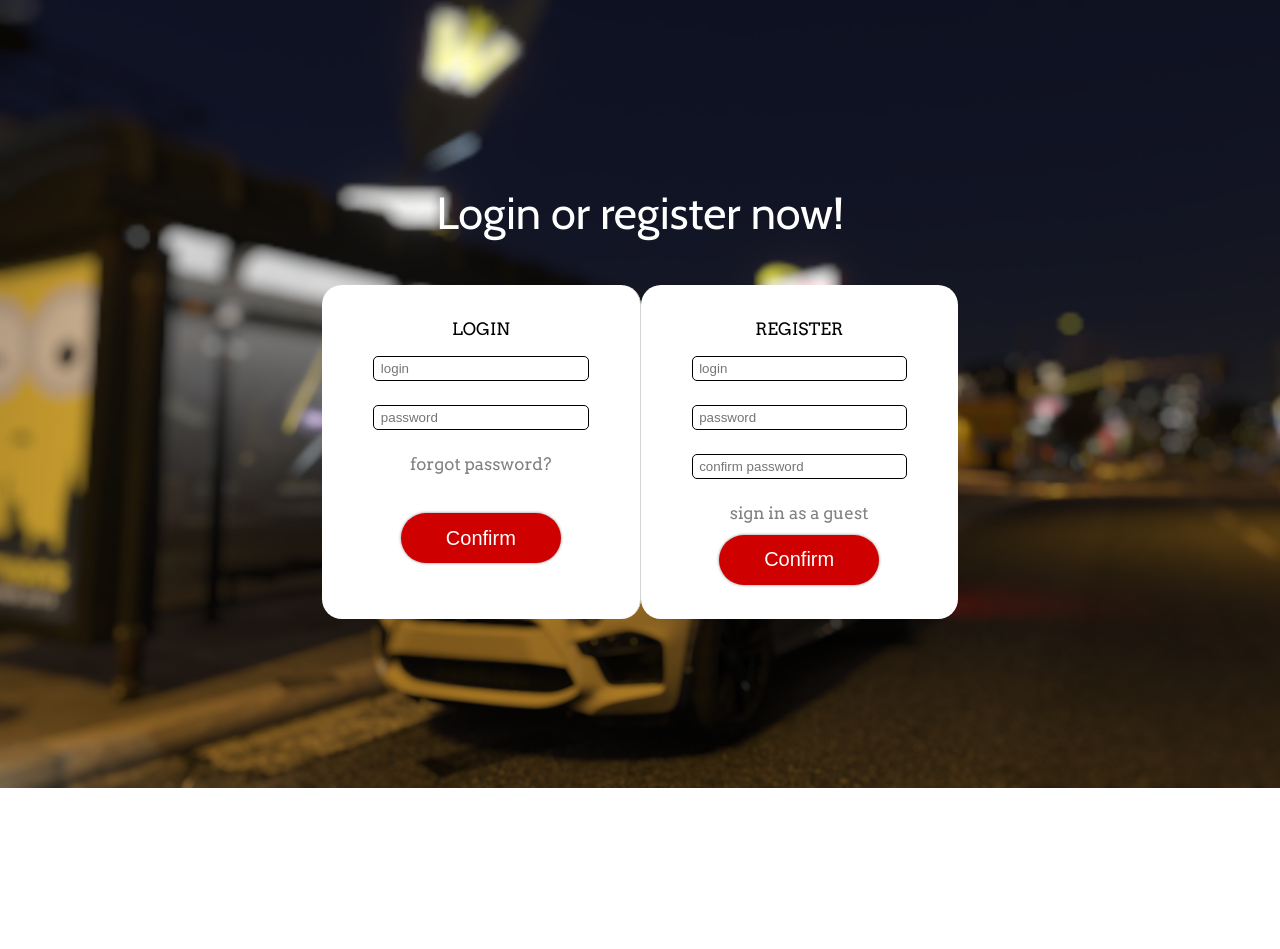
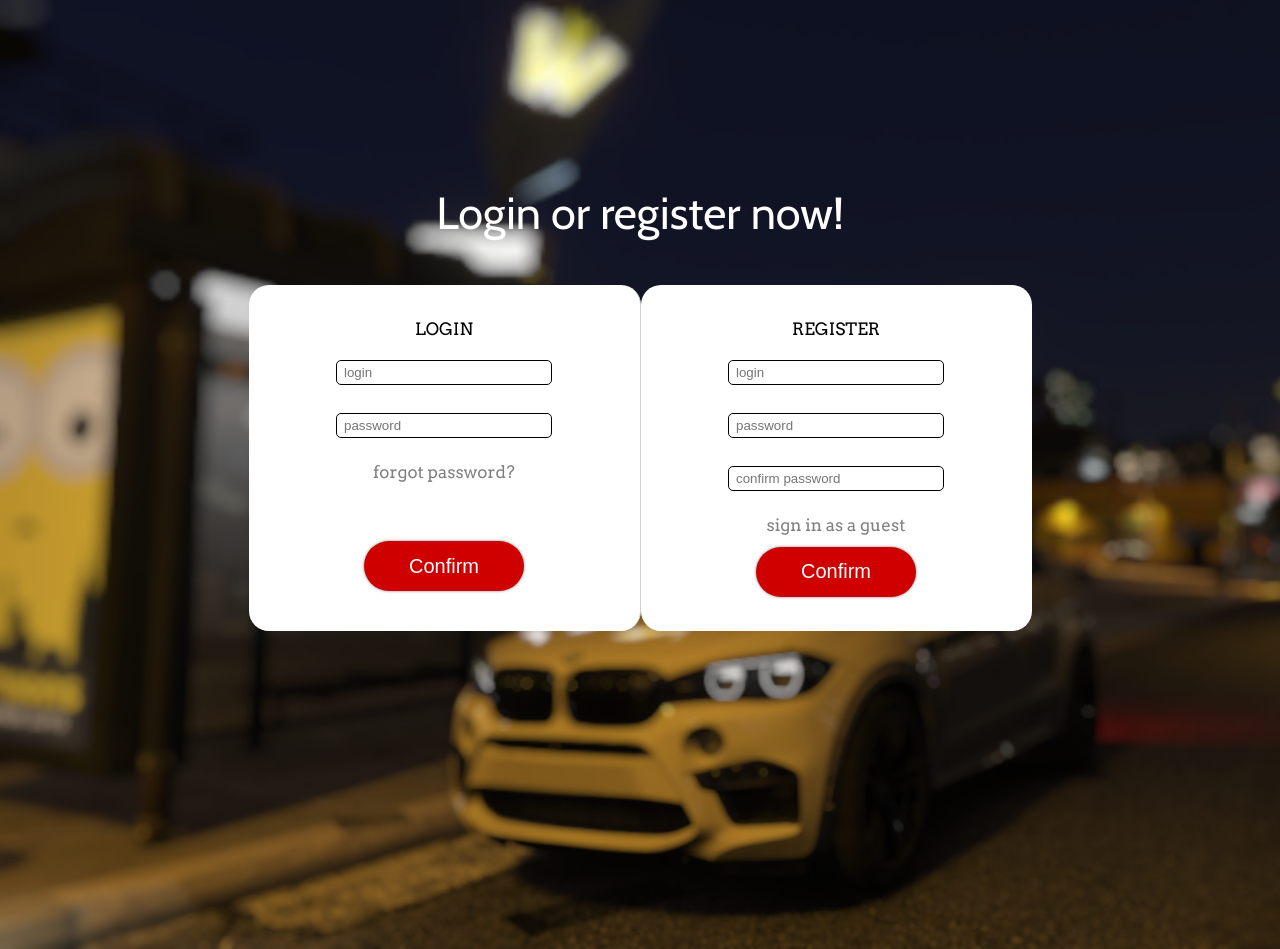
Before and after one commit to georgyshkliaryk/SamSolutions-CarDealerApp, a React (Create React App) app in the folder client/: page /login in a window 1280 px wide. Before the commit the page ends 800 px from the top, so only its background shows below. Built offline with nearby package versions, Linux system fonts and the light colour scheme; a web font is replaced by a local one.

Commit message:
login validation

```diff
--- a/client/src/components/Login/Login.scss
+++ b/client/src/components/Login/Login.scss
@@ -9,12 +9,12 @@
   display: flex;
   flex-wrap: wrap;
   justify-content: center;
+  margin-bottom: 15.7em;
 }
 .login {
   color: white;
   background-image: url("../../public/assets/imgs/login_back11.png");
   background-size: cover;
-  min-height: 85.7vh;
   padding: 3em;
 }
 .login__container,
@@ -24,6 +24,7 @@
   color: black;
   text-align: center;
   padding: 2em 3em;
+  width: 17em;
 
   input {
     width: 15em;
@@ -31,6 +32,12 @@
     border: 1px solid black;
     padding: 0.3em 0.5em;
     margin-bottom: 0.3em;
+    margin-top: 0.3em;
+    outline: none;
+  }
+
+  input:focus {
+    border: 1px solid red;
   }
 }
 .login__container {
@@ -44,7 +51,7 @@
   background-color: lightgrey;
 }
 .login__btn {
-  margin-top: 1.6em;
+  margin-top: 2.8em;
 }
 .additional {
   a {
@@ -57,4 +64,6 @@
 
 .login__error {
   color: red;
+  font-size: 12px;
+  font-family: 'Roboto Mono', monospace;
 }
--- a/client/src/components/Login/Login.tsx
+++ b/client/src/components/Login/Login.tsx
@@ -3,16 +3,38 @@ import { Link } from "react-router-dom";
 import "./Login.scss";
 import SearchButton from "../buttons/SearchButton/SearchButton";
 
+interface ILogin {
+  loginError: string;
+  passwordError: string;
+  confirmPasswordError: string;
+  loginValue: string;
+  passwordValue: string;
+}
+
 class Login extends React.Component<any, any> {
   constructor(props: any) {
     super(props);
   }
-  state = {
+  state: ILogin = {
     loginError: "",
     passwordError: "",
+    confirmPasswordError: "",
     loginValue: "",
     passwordValue: ""
   };
+
+  handleChangeValue(event) {
+    this.setState({
+      loginValue: event.target.value
+    });
+  }
+
+  handleChangePassword(event) {
+    this.setState({
+      passwordValue: event.target.value
+    });
+  }
+
   render() {
     return (
       <div className="login">
@@ -24,32 +46,71 @@ class Login extends React.Component<any, any> {
               className="login__container-form"
               onSubmit={event => {
                 event.preventDefault(); // Prevents page reloading
+
+                const loginRegExp = new RegExp("^[a-zA-Z][a-zA-Z0-9-_\.]{0,20}$");
+                const passwordRegExp = new RegExp("^[a-zA-Z][a-zA-Z0-9-_\.]{0,20}$");
+
+                if (this.state.loginValue == "") {      //login value check
                   this.setState({
-                  loginValue: this.props.value,
-                  passwordValue: "kekw"
+                    loginError: "enter your login!"
                   });
-                alert(this.state.loginValue.toString());
+                } else {
+                  if (loginRegExp.test(this.state.loginValue) == false) {
+                    this.setState({
+                      loginError: "only A..z, 0..9, _ and . avaliable!"
+                    });
+                  }
+                  else {
+                    this.setState({
+                      loginError: ""
+                    });
+                  }
+                }
+
+
+
+                if (this.state.passwordValue == "") {       //password value check
+                  this.setState({
+                    passwordError: "enter your password!"
+                  });
+                } else {
+                  if (passwordRegExp.test(this.state.passwordValue) == false) {
+                    this.setState({
+                      passwordError: "only eng letters and digits!"
+                    });
+                  }
+                  else {
+                    this.setState({
+                      passwordError: "",
+                  });
+                }
+
+              }
+                //this.setState({
+                // loginValue: this.props.value,
+                // loginError: this.state.loginError,
+                //passwordValue: ""
+                // });
+                console.log(this.state.loginValue);
               }}
             >
-              <input
+              <input //LOGIN
                 type="text"
                 placeholder="login"
-                value={this.props.loginValue}
+                value={this.state.loginValue}
+                onChange={this.handleChangeValue.bind(this)}
               />
               <br />
-              <span className="login__error">
-                {this.state.loginError}
-              </span>
+              <span className="login__error">{this.state.loginError}</span>
               <br />
-              <input
-                type="password"
+              <input //PASSWORD
+                type="text"
                 placeholder="password"
                 value={this.state.passwordValue}
+                onChange={this.handleChangePassword.bind(this)}
               />
               <br />
-              <span className="login__error">
-                {this.state.passwordError}
-              </span>
+              <span className="login__error">{this.state.passwordError}</span>
               <br />
               <span className="additional">
                 <Link to="">forgot password?</Link>
```
Lines whose indentation alone changed are shown as unchanged.
